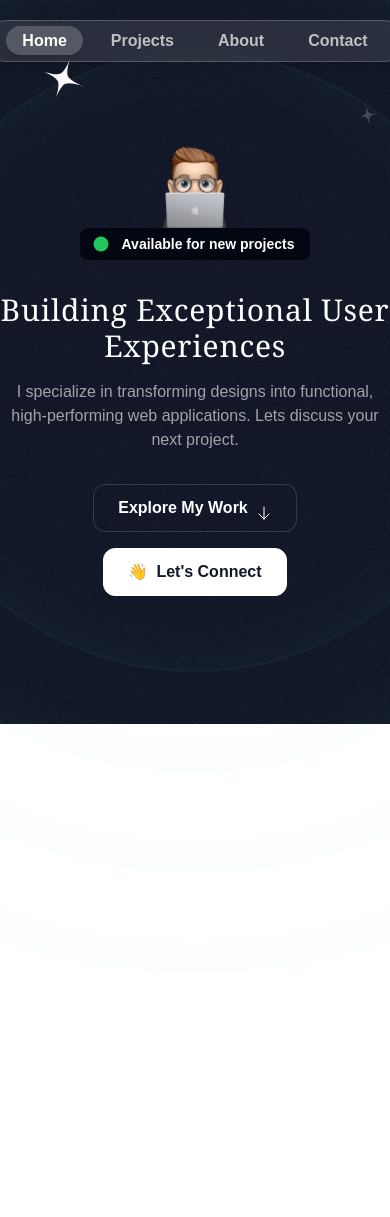
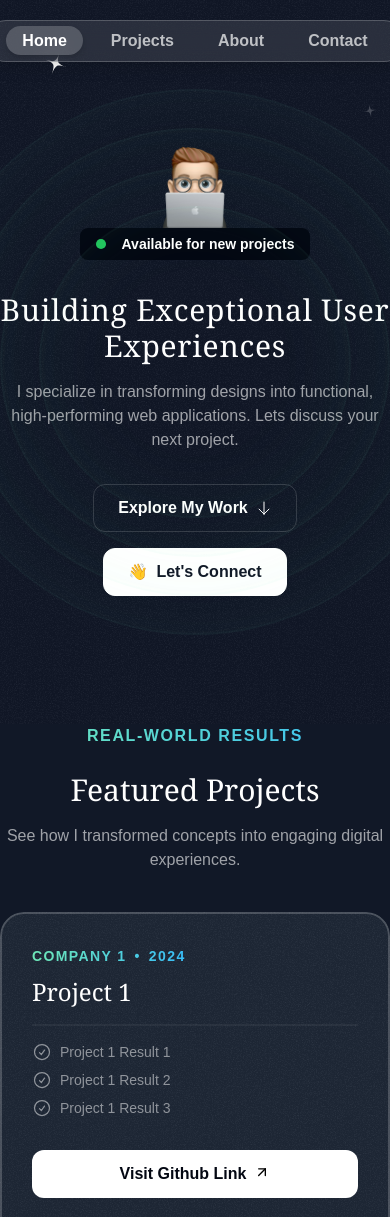
Before and after one commit to AshikurZaman01/My-Portfolio, a React (Vite) app: page / in a window 390 px wide. Shown: the top 1217 px of the page. Before the commit the page ends 972 px from the top, so only its background shows below. Built offline with nearby package versions, Linux system fonts and the light colour scheme; a web font is replaced by a local one.

Commit message:
complete project section

```diff
--- a/src/App.jsx
+++ b/src/App.jsx
@@ -3,7 +3,7 @@ import Header from "./Components/Pages/Header/Header"
 
 const App = () => {
   return (
-    <div className="bg-gray-900 text-white antialiased">
+    <div className="bg-gray-900 text-white antialiased ">
       <Header></Header>
 
       <Outlet></Outlet>
--- a/src/Components/Pages/HeroSection/HeroBgStyle.jsx
+++ b/src/Components/Pages/HeroSection/HeroBgStyle.jsx
@@ -1,53 +1,51 @@
-import HeroOrbit from "../About/HeroOrbit";
-import starIcon from "../../../assets/assets/icons/star.svg"
-import sparkelIcon from "../../../assets/assets/icons/sparkle.svg"
+import HeroOrbit from "./HeroOrbit";
+import starIcon from "../../../assets/assets/icons/star.svg";
+import sparkelIcon from "../../../assets/assets/icons/sparkle.svg";
 
 const HeroBgStyle = () => {
    return (
-      <div className="">
+      <div className="absolute inset-0 flex items-center justify-center ">
+
          {/* Hero Rings */}
-         <div className="size-[620px] hero-ring"></div>
-         <div className="size-[820px] hero-ring"></div>
-         <div className="size-[1020px] hero-ring"></div>
-         <div className="size-[1220px] hero-ring"></div>
-
+         <div className="w-[80vw] h-[80vw] max-w-[620px] max-h-[620px] hero-ring"></div>
+         <div className="w-[100vw] h-[100vw] max-w-[820px] max-h-[820px] hero-ring"></div>
+         <div className="w-[120vw] h-[120vw] max-w-[1020px] max-h-[1020px] hero-ring"></div>
+         <div className="w-[140vw] h-[140vw] max-w-[1220px] max-h-[1220px] hero-ring"></div>
 
          {/* Rotating Container */}
          <HeroOrbit size={800} rotation={-65}>
-            <img src={starIcon} className="invert size-28" alt="Star Icon" />
+            <img src={starIcon} className="invert w-14 md:w-20 lg:w-28" alt="Star Icon" />
          </HeroOrbit>
 
          <HeroOrbit size={490} rotation={20}>
-            <img src={starIcon} className="invert size-12" alt="Star Icon" />
+            <img src={starIcon} className="invert w-6 md:w-8 lg:w-12" alt="Star Icon" />
          </HeroOrbit>
 
          <HeroOrbit size={610} rotation={100}>
-            <img src={sparkelIcon} className="invert size-6 opacity-50" alt="Star Icon" />
+            <img src={sparkelIcon} className="invert w-4 md:w-5 lg:w-6 opacity-50" alt="Star Icon" />
          </HeroOrbit>
 
          <HeroOrbit size={610} rotation={-20}>
-            <img src={sparkelIcon} className="invert size-5 opacity-50" alt="Star Icon" />
+            <img src={sparkelIcon} className="invert w-3 md:w-4 lg:w-5 opacity-50" alt="Star Icon" />
          </HeroOrbit>
 
          <HeroOrbit size={440} rotation={-20}>
-            <img src={starIcon} className="invert size-8 opacity-20" alt="Star Icon" />
+            <img src={starIcon} className="invert w-4 md:w-6 lg:w-8 opacity-20" alt="Star Icon" />
          </HeroOrbit>
 
          <HeroOrbit size={460} rotation={150}>
-            <img src={starIcon} className="invert size-6" alt="Star Icon" />
+            <img src={starIcon} className="invert w-4 md:w-5 lg:w-6" alt="Star Icon" />
          </HeroOrbit>
 
          <HeroOrbit size={450} rotation={80}>
-            <img src={starIcon} className="invert size-6 opacity-20" alt="Star Icon" />
+            <img src={starIcon} className="invert w-4 md:w-5 lg:w-6 opacity-20" alt="Star Icon" />
          </HeroOrbit>
 
          <HeroOrbit size={450} rotation={90}>
-            <img src={starIcon} className="invert size-6 opacity-20" alt="Star Icon" />
+            <img src={starIcon} className="invert w-4 md:w-5 lg:w-6 opacity-20" alt="Star Icon" />
          </HeroOrbit>
-
-
       </div>
-   )
-}
+   );
+};
 
 export default HeroBgStyle;
--- a/src/Components/Pages/Home/Home.jsx
+++ b/src/Components/Pages/Home/Home.jsx
@@ -1,4 +1,5 @@
 import HeroSection from "../HeroSection/HeroSection"
+import Projects from "../Projects/Projects"
 
 const Home = () => {
    return (
@@ -6,6 +7,10 @@ const Home = () => {
 
          <HeroSection />
 
+         <Projects />
+
+
+
 
       </div>
    )
--- /dev/null
+++ b/src/Components/Pages/Projects/Project.jsx
@@ -0,0 +1,55 @@
+import { Link } from "react-router-dom";
+import ProjectResults from "./ProjectResults";
+import Button from "../../../Utils/AnimatedButton/Button";
+import ProjectImg from "./ProjectImg";
+import grainImage from "../../../assets/assets/images/grain.jpg"
+
+
+const Project = ({ project }) => {
+
+   const { company, year, title, results, image, githubLink, liveLink } = project || {};
+
+
+   return (
+      <div className="bg-gray-800 rounded-3xl relative z-0 overflow-hidden after:-z-10 after:content-[''] after:absolute  after:inset-0 after:outline-2 after:outline after:-outline-offset-2 after:rounded-3xl after:outline-white/20 px-8 p-8 md:pt-12 md:px-10 after:pointer-events-none">
+
+
+         <div className="absolute inset-0 -z-10 opacity-5"
+            style={{
+               backgroundImage: `url(${grainImage})`
+            }}>
+
+         </div>
+
+         <div className="bg-gradient-to-r from-emerald-300  to-sky-400 inline-flex gap-2 font-bold uppercase tracking-widest text-sm text-transparent bg-clip-text">
+            <span>{company}</span>
+            <span>&bull;</span>
+            <span>{year}</span>
+         </div>
+
+
+         <h3 className="font-serif text-2xl mt-2 md:mt-5 md:text-3xl">{title}</h3>
+         <hr className="border-t-2 border-white/5 mt-4 mb-4 md:mt-5" />
+
+         <ProjectResults results={results} />
+
+
+         <div className="flex flex-col md:flex-row gap-x-4">
+            <Link to={githubLink} target="_blank">
+               <Button text="Visit Github Link"></Button>
+            </Link>
+
+            <Link to={liveLink} target="_blank">
+               <Button text="Visit Live Link"></Button>
+            </Link>
+         </div>
+
+
+         <ProjectImg title={title} image={image} />
+
+
+      </div >
+   );
+};
+
+export default Project;
--- /dev/null
+++ b/src/Components/Pages/Projects/ProjectImg.jsx
@@ -0,0 +1,31 @@
+import React from 'react'
+
+const ProjectImg = ({ image, title }) => {
+   return (
+      <div className="mt-8 -mb-4 md:-mb-0 relative mx-auto w-full max-w-[800px] ">
+
+         <div className="relative w-full h-[200px] md:h-[450px] bg-gray-900 rounded-t-xl shadow-2xl border-8 border-gray-900 overflow-hidden">
+
+            <div className="absolute inset-0 flex items-center justify-center">
+
+               <div className="absolute top-2 w-16 h-2 bg-gray-900 rounded-full"></div>
+
+               <img
+                  src={image}
+                  alt={title}
+                  className="w-full h-full object-cover rounded-sm"
+               />
+            </div>
+         </div>
+
+         <div className="relative h-6 mx-auto w-[92%] bg-gray-900">
+
+            <div className="absolute top-0 left-1/2 -translate-x-1/2 w-24 h-2 bg-gray-800 rounded-t-sm"></div>
+
+            <div className="absolute -bottom-4 left-1/2 -translate-x-1/2 w-32 h-4 bg-gradient-to-t from-gray-800 to-gray-900 rounded-b-xl shadow-lg"></div>
+         </div>
+      </div>
+   )
+}
+
+export default ProjectImg
--- /dev/null
+++ b/src/Components/Pages/Projects/ProjectResults.jsx
@@ -0,0 +1,19 @@
+import checkIcon from '../../../assets/assets/icons/check-circle.svg'
+
+const ProjectResults = ({ results }) => {
+
+   return (
+      <ul className="space-y-2">
+         {
+            results.map((result, index) => (
+               <li key={index} className="flex gap-2 text-sm md:text-base text-white/50">
+                  <img src={checkIcon} className="size-5 md:size-6 invert opacity-50" alt="Check" />
+                  <span>{result.title}</span>
+               </li>
+            ))
+         }
+      </ul>
+   );
+};
+
+export default ProjectResults;
--- a/src/Components/Pages/Projects/Projects.jsx
+++ b/src/Components/Pages/Projects/Projects.jsx
@@ -1,8 +1,74 @@
+import { Link } from "react-router-dom";
+import Project from "./Project";
 
 const Projects = () => {
+
+   const projectss = [
+      {
+         id: 1,
+         company: 'Company 1',
+         year: '2024',
+         title: 'Project 1',
+         results: [
+            { title: 'Project 1 Result 1' },
+            { title: 'Project 1 Result 2' },
+            { title: 'Project 1 Result 3' }
+         ],
+         liveLink: 'https://www.google.com',
+         githubLink: 'https://www.github.com',
+         image: 'https://img.freepik.com/free-photo/still-life-business-roles-with-various-mechanism-pieces_23-2149352652.jpg?uid=R101607069&ga=GA1.1.1399524707.1729683193&semt=ais_authors_boost'
+      },
+      {
+         id: 2,
+         company: 'Company 2',
+         year: '2024',
+         title: 'Project 2',
+         results: [
+            { title: 'Project 2 Result 1' },
+            { title: 'Project 2 Result 2' },
+            { title: 'Project 2 Result 3' }
+         ],
+         liveLink: 'https://www.google.com',
+         githubLink: 'https://www.github.com',
+         image: 'https://img.freepik.com/free-photo/office-workers-using-finance-graphs_23-2150408665.jpg?uid=R101607069&ga=GA1.1.1399524707.1729683193&semt=ais_authors_boost'
+      },
+      {
+         id: 3,
+         company: 'Company 3',
+         year: '2024',
+         title: 'Project 3',
+         results: [
+            { title: 'Project 3 Result 1' },
+            { title: 'Project 3 Result 2' },
+            { title: 'Project 3 Result 3' }
+         ],
+         liveLink: 'https://www.google.com',
+         githubLink: 'https://www.github.com',
+         image: 'https://img.freepik.com/premium-photo/group-businesspeople-stacking-their-hands-wooden-desk_23-2147839946.jpg?uid=R101607069&ga=GA1.1.1399524707.1729683193&semt=ais_authors_boost'
+      }
+   ];
+
    return (
-      <div>Projects</div>
-   )
-}
+      <div className="container mx-auto">
 
-export default Projects
+
+         <div>
+            <p className="uppercase font-semibold tracking-widest bg-gradient-to-r from-emerald-300 to-sky-400 text-transparent bg-clip-text text-center">Real-World Results</p>
+            <h2 className="font-serif text-3xl md:text-5xl text-center mt-6">Featured Projects</h2>
+            <p className="text-center md:text-lg lg:text-xl max-w-md mx-auto text-white/60 mt-4">See how I transformed concepts into engaging digital experiences.</p>
+         </div>
+
+         <div className="flex flex-col mt-10 md:mt-20 gap-20">
+            {
+               projectss.map((project) => (
+                  <Project key={project.id} project={project} />
+               ))
+            }
+         </div>
+
+
+      </div>
+   );
+};
+
+export default Projects;
--- /dev/null
+++ b/src/Utils/AnimatedButton/Button.jsx
@@ -0,0 +1,19 @@
+import arrowUp from "../../assets/assets/icons/arrow-up-right.svg"
+import { motion } from "framer-motion";
+
+const Button = ({ text }) => {
+   return (
+      <button className="bg-white text-gray-950 h-12 w-full md:w-auto px-6 rounded-xl font-semibold inline-flex items-center justify-center gap-2 mt-8">
+         <span>{text}</span>
+         <motion.img
+            src={arrowUp}
+            className="size-4"
+            alt=""
+            animate={{ y: [-2, 2, -2] }}
+            transition={{ repeat: Infinity, duration: 0.6, ease: "easeInOut" }}
+         />
+      </button>
+   )
+}
+
+export default Button
```
Also changed, not shown: src/Components/Pages/HeroSection/HeroOrbit.jsx (renamed from src/Components/Pages/About/HeroOrbit.jsx).
